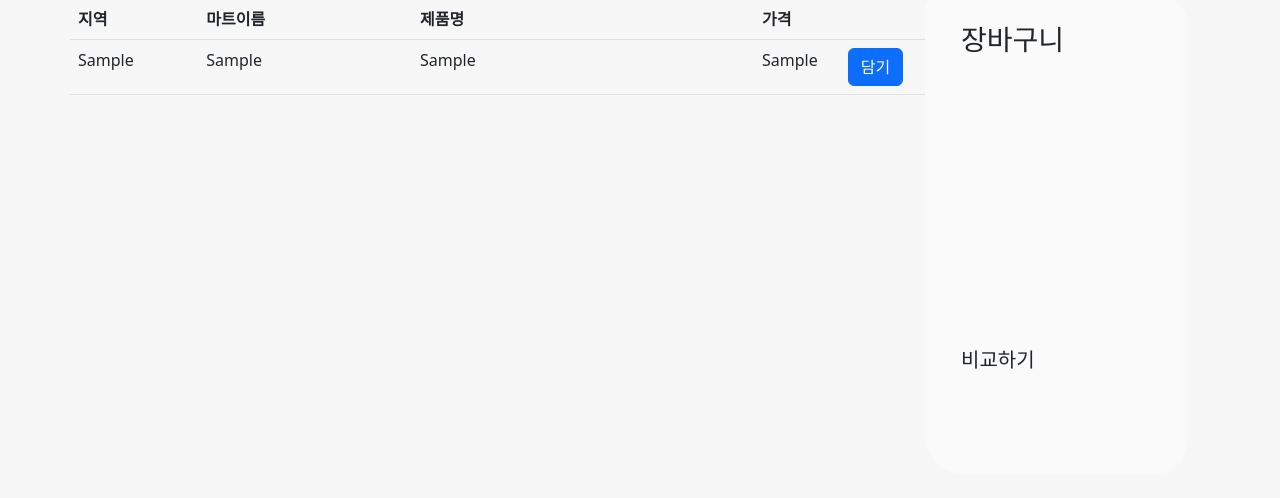
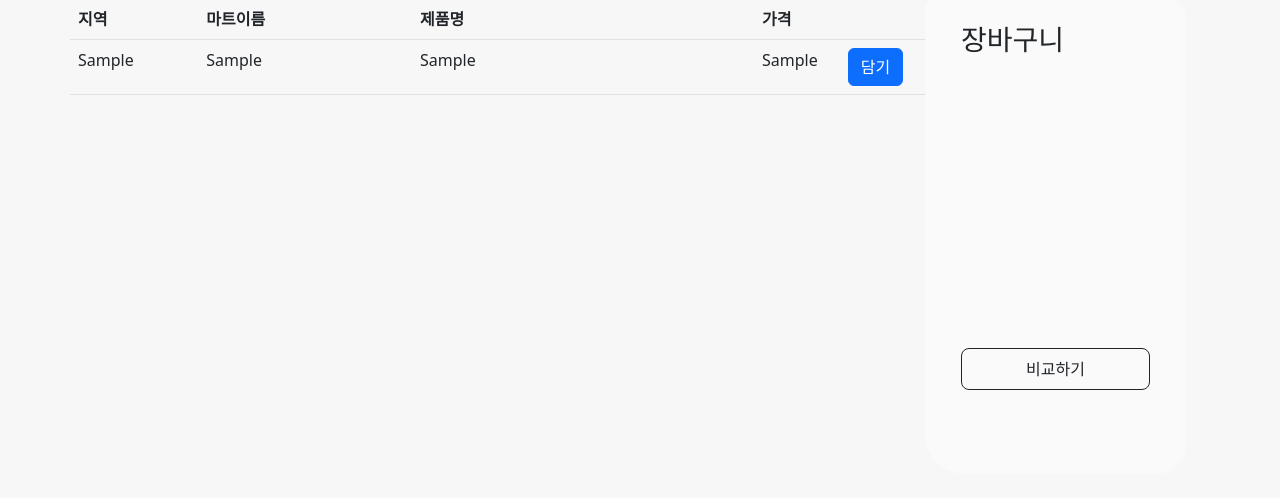
Before and after one commit to kjh000/FinalProject_one, a Django app: template project_app/templates/finder.html in a window 1280 px wide. Shown: the part 324-822 px from the top of the page. Run offline with Django 4.2, Linux system fonts and the light colour scheme; the template is opened without the code that fills it: most values are stand-ins (such as "Sample title", 1, 10 or a date in 2020); some libraries are stand-ins or nearby versions.

Commit message:
finder 수정

```diff
--- a/project_app/templates/finder.html
+++ b/project_app/templates/finder.html
@@ -32,7 +32,7 @@
 </script>
 </head>
 <body>
-<nav class="navbar navbar-expand-lg navbar-light bg-light" aria-label="Eighth navbar example">
+<nav class="navbar navbar-expand-lg navbar-light bg-light">
 	<div class="container">
 		<a class="navbar-brand" href="#"><img src='../static/img/GO.png'></a>
 		<div class="box">
@@ -105,7 +105,7 @@
 					<h3>장바구니</h3>
 				</div>
 				<div class="order">
-					<h5>비교하기</h5>
+					<button class="w-100 py-2 mb-2 btn btn-outline-dark rounded-3" type="submit">비교하기</button>
 				</div>
 			</div>
 		</div>
```
